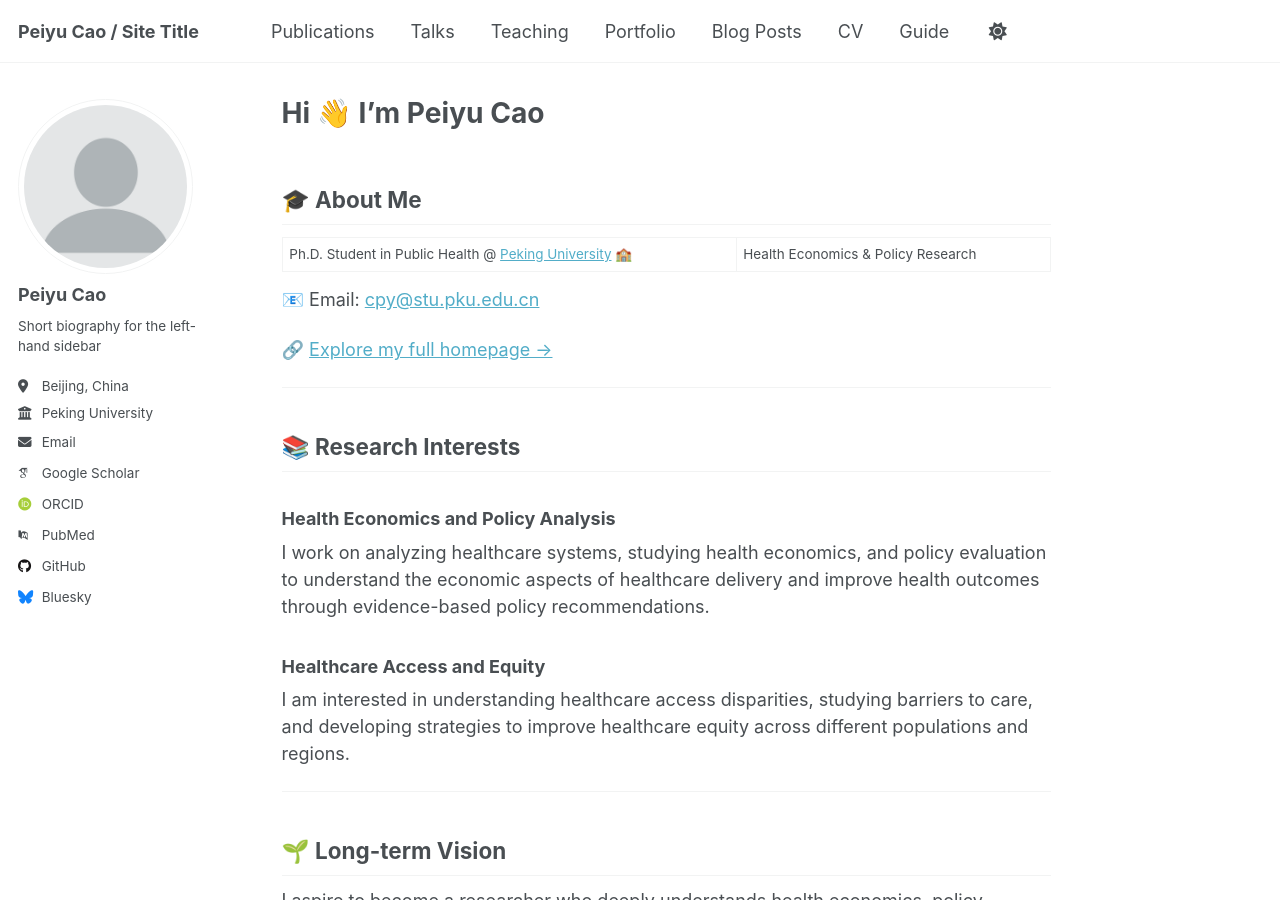
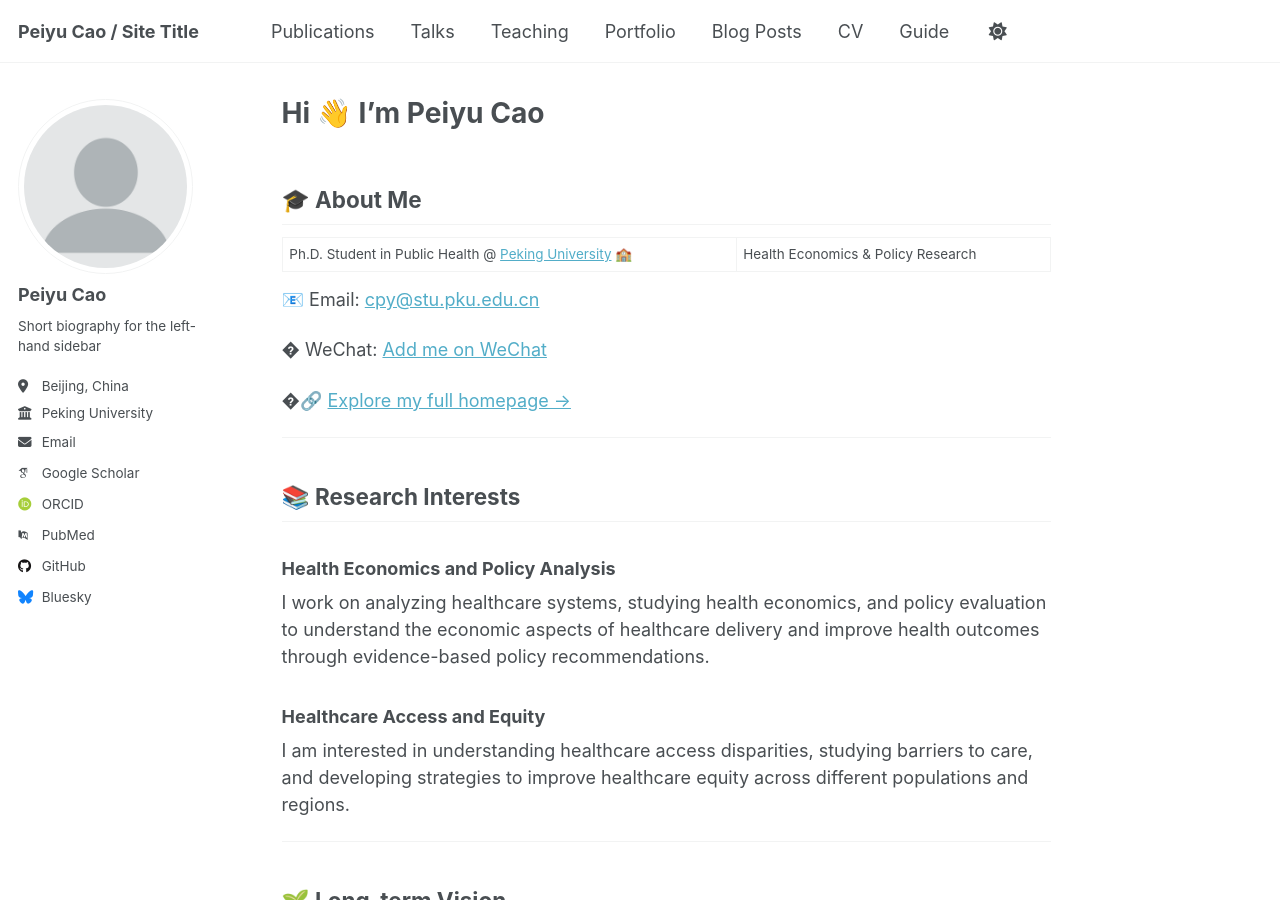
Before and after one commit to Peiyu-Cao/Peiyu-Cao.github.io, a Jekyll site: the page built from _pages/about.md, in a window 1280 px wide and 900 px high. Built offline with Jekyll 4.4.1, drawn with Linux system fonts in a browser that asks for light colours; some web fonts are replaced; a script that is not in the unit is left out.

Commit message:
Update about.md

```diff
--- a/_pages/about.md
+++ b/_pages/about.md
@@ -13,7 +13,9 @@ Ph.D. Student in Public Health @ [Peking University](https://www.pku.edu.cn/)
 
 📧 Email: [cpy@stu.pku.edu.cn](mailto:cpy@stu.pku.edu.cn)
 
-🔗 [Explore my full homepage →](https://peiyu-cao.github.io)
+� WeChat: [Add me on WeChat](../images/wechat.jpg)
+
+�🔗 [Explore my full homepage →](https://peiyu-cao.github.io)
 
 ---
 
@@ -35,10 +37,8 @@ I aspire to become a researcher who deeply understands health economics, policy
 
 ## 💬 Connect with me
 
-[![LinkedIn](https://img.shields.io/badge/LinkedIn-0077B5?style=for-the-badge&logo=linkedin&logoColor=white)](https://www.linkedin.com/in/yourprofile)
-[![Google Scholar](https://img.shields.io/badge/Google_Scholar-4285F4?style=for-the-badge&logo=google-scholar&logoColor=white)](https://scholar.google.com/citations?user=yourID)
+[![ORCID](https://img.shields.io/badge/ORCID-A6CE39?style=for-the-badge&logo=orcid&logoColor=white)](https://orcid.org/0000-0002-6854-2880)
 [![GitHub](https://img.shields.io/badge/GitHub-100000?style=for-the-badge&logo=github&logoColor=white)](https://github.com/Peiyu-Cao)
-[![ResearchGate](https://img.shields.io/badge/ResearchGate-00CCBB?style=for-the-badge&logo=ResearchGate&logoColor=white)](https://www.researchgate.net/profile/yourprofile)
 
 ---
 
@@ -71,20 +71,20 @@ I aspire to become a researcher who deeply understands health economics, policy
 ## 📝 Publications
 
 
- **Yu-xiao Zhang\*, Pei-yu Cao, Jie-jie Meng, Jiu-yun Qiu, Qi-wen Hu**. Strategies and implications for improving the cure rate of Novel Coronavirus Pneumonia in Wuhan. *[J] Journal of Global Health* 2020, 10: 020302 (7 pages)
+**Yu-xiao Zhang\*, Pei-yu Cao, Jie-jie Meng, Jiu-yun Qiu, Qi-wen Hu**. Strategies and implications for improving the cure rate of Novel Coronavirus Pneumonia in Wuhan. *[J] Journal of Global Health* 2020, 10: 020302 (7 pages)
 
- **Yuxiao Zhang\*, Peiyu Cao, Jiejie Meng, Jiuyun Qiu, Qiwen Hu and Lei Cheng**. Exploration of the Evaluation and Optimization of Community Epidemic Prevention in Wuhan Based on a DEA Model. *[J] International Journal of Environmental Research and Public Health* 2020, 17, 7633
+**Yuxiao Zhang\*, Peiyu Cao, Jiejie Meng, Jiuyun Qiu, Qiwen Hu and Lei Cheng**. Exploration of the Evaluation and Optimization of Community Epidemic Prevention in Wuhan Based on a DEA Model. *[J] International Journal of Environmental Research and Public Health* 2020, 17, 7633
 
- 张欲晓\*, 徐雯奕, **曹沛宇**, 孟洁洁, 基于公平论视域的我国基本药物制度完善策略探析. *中华医院管理杂志*, 2020, 36 (12): 969-973.
+张欲晓\*, 徐雯奕, **曹沛宇**, 孟洁洁, 基于公平论视域的我国基本药物制度完善策略探析. *中华医院管理杂志*, 2020, 36 (12): 969-973.
 
- 何美坤, 刘晓君, 杨莹, **曹沛宇**, 赵秋玲, 毛宗福\*, 农村老年人危害健康行为数量聚集情况及影响因素 *[J]. 中国公共卫生*, 2021, 37 (01): 32-35.
+何美坤, 刘晓君, 杨莹, **曹沛宇**, 赵秋玲, 毛宗福\*, 农村老年人危害健康行为数量聚集情况及影响因素 *[J]. 中国公共卫生*, 2021, 37 (01): 32-35.
 
- 吴恒昌, 葛庆圆, **曹沛宇**等. 语言暴力的影响因素和危害性分析 *[J]. 心理月刊*, 2022, 17 (12): 5-8+17.
+吴恒昌, 葛庆圆, **曹沛宇**等. 语言暴力的影响因素和危害性分析 *[J]. 心理月刊*, 2022, 17 (12): 5-8+17.
 
- **曹沛宇**, 刘曼琪, 金三泰等. 某医用耗材医保采购管理模式启示与借鉴 *[J]. 中国医院*, 2022, 26 (07): 78-81.
+**曹沛宇**, 刘曼琪, 金三泰等. 某医用耗材医保采购管理模式启示与借鉴 *[J]. 中国医院*, 2022, 26 (07): 78-81.
+
 
 ---
-
 
 ## 🔬 Research Experience
 
```
